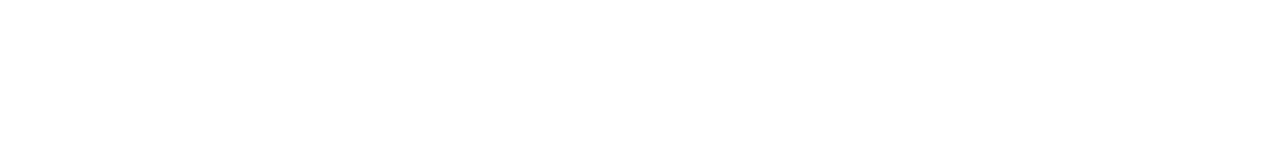
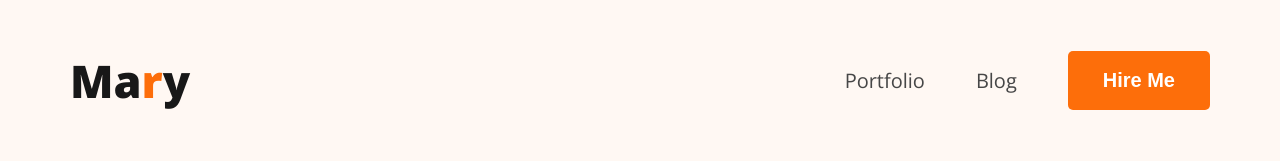
Before and after one commit to nowroz/web-dev-portfolio, a plain HTML site: page index.html in a window 1280 px wide. Drawn offline with nearby package versions, Linux system fonts and the light colour scheme.

Commit message:
Add navbar

```diff
--- a/index.html
+++ b/index.html
@@ -1,11 +1,24 @@
 <!DOCTYPE html>
 <html lang="en">
+
 <head>
     <meta charset="UTF-8">
     <meta name="viewport" content="width=device-width, initial-scale=1.0">
     <title>Web Developer Portfolio</title>
     <link rel="stylesheet" href="styles/index.css">
 </head>
+
 <body class="open-sans-font-family">
+    <header class="bg-color">
+        <nav>
+            <h3 class="color-dark-1">Ma<span>r</span>y</h3>
+            <ul>
+                <li><a class="color-dark-2" href="index.html">Portfolio</a></li>
+                <li><a class="color-dark-2" href="">Blog</a></li>
+                <button class="btn-primary">Hire Me</button>
+            </ul>
+        </nav>
+    </header>
 </body>
+
 </html>
--- a/styles/index.css
+++ b/styles/index.css
@@ -15,3 +15,63 @@
     padding: 0;
     box-sizing: border-box;
 }
+
+/* Shared Colors */
+.color-dark-1 {
+    color: #181818;
+}
+
+.color-dark-2 {
+    color: #474747;
+}
+
+.color-dark-3 {
+    color: #757575;
+}
+
+.bg-color {
+    background-color: #FFF8F3;
+}
+
+/* Shared Buttons */
+.btn-primary {
+    font-size: 20px;
+    font-weight: bold;
+    background-color: #FD6E0A;
+    color: white;
+    border: none;
+    border-radius: 5px;
+    padding: 18px 35px;
+}
+
+/* nav styles */
+nav {
+    display: flex;
+    justify-content: space-between;
+    align-items: center;
+    max-width: 1140px;
+    margin: 0 auto;
+    padding: 50px 0px;
+}
+
+nav > h3 {
+    font-size: 45px;
+    font-weight: 800;
+}
+
+nav > h3 > span {
+    color: #FD6E0A;
+}
+
+nav > ul {
+    display: flex;
+    list-style-type: none;
+    gap: 51px;
+    align-items: center;
+}
+
+nav > ul > li > a,
+nav > ul > li > a:visited {
+    text-decoration: none;
+    font-size: 20px;
+}
```
